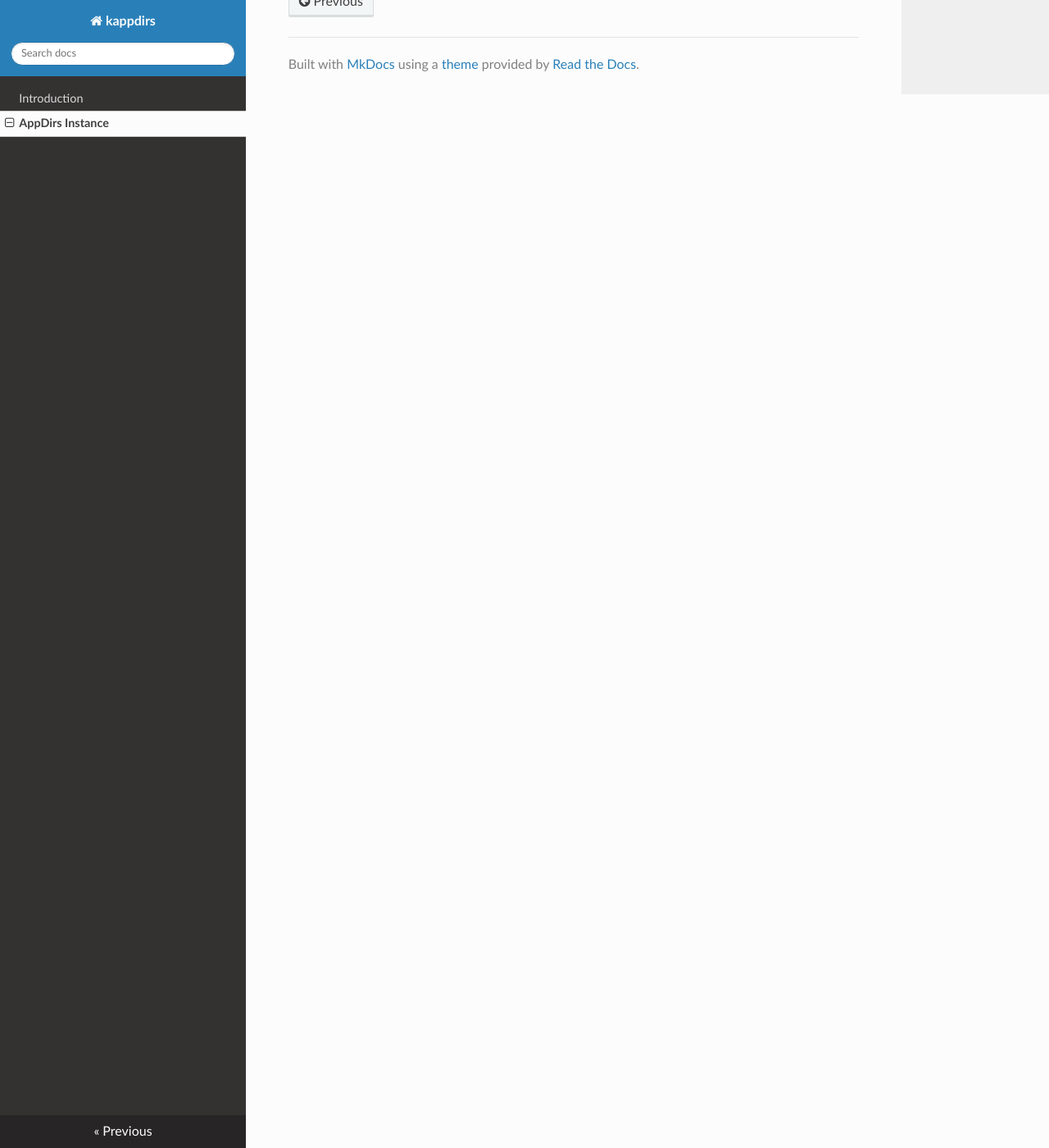
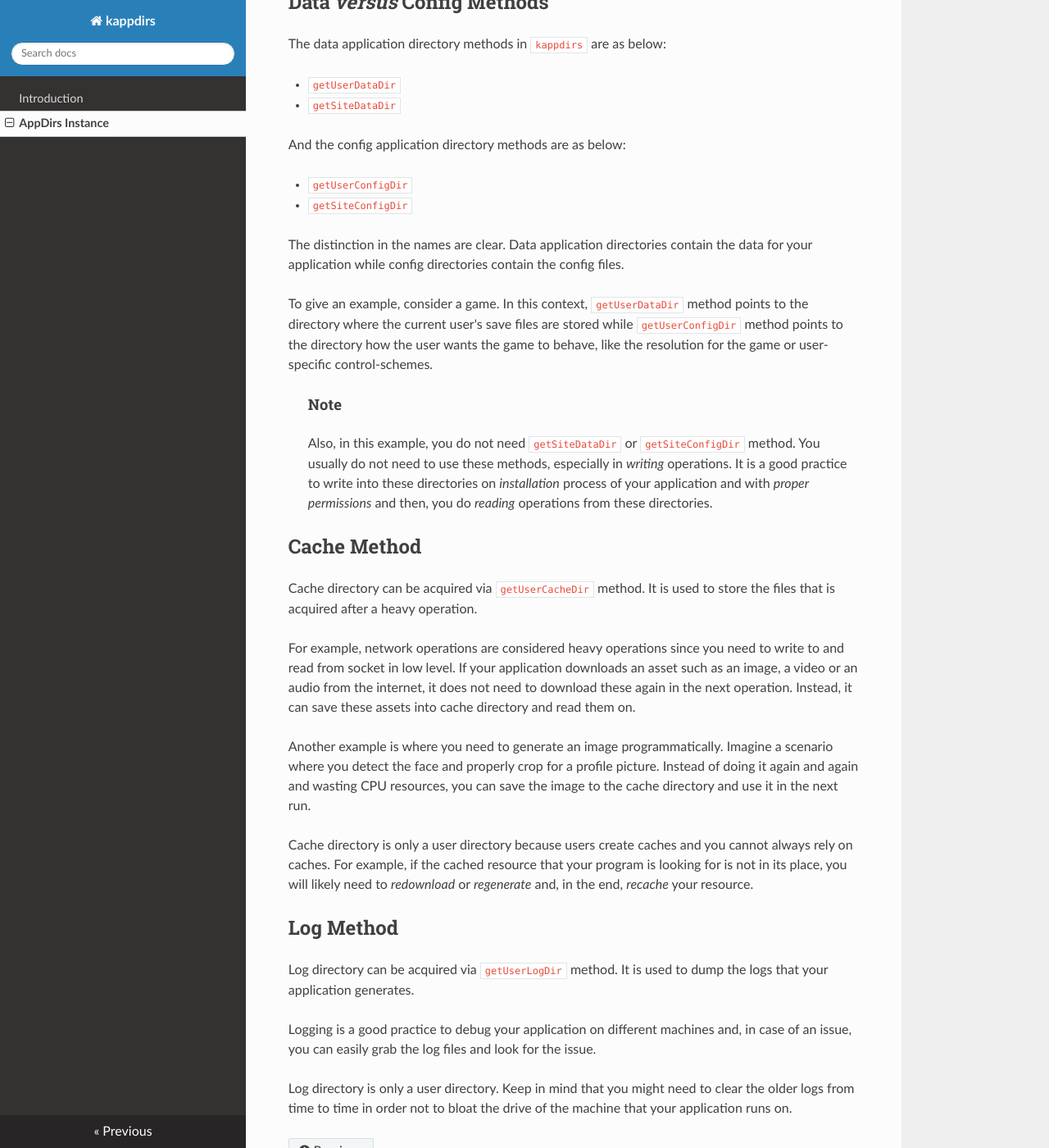
Before and after one commit to erayerdin/kappdirs, an MkDocs documentation site: the page built from docs/appdirs.md, in a window 1280 px wide and 1400 px high, scrolled down 1942 px. Shown: the whole window at 82% size. Built offline with MkDocs 1.6.1, drawn with Linux system fonts in a browser that asks for light colours; nearby versions of some CDN libraries.

Commit message:
completed the purpose of directories in appdirs docs

```diff
--- a/docs/appdirs.md
+++ b/docs/appdirs.md
@@ -62,7 +62,7 @@ keep in mind that these methods are based on a convention, which means you
 can break the conventions any time you want, but it is just easier to keep
 it alive.
 
-## User *versus* Site Methods
+<h2>User <em>versus</em> Site Methods</h2>
 
 The user application directory methods in `kappdirs` are as below:
 
@@ -87,3 +87,69 @@ On the other hand, site-based methods point at system-wide directories.
 Your user might or might not have specific accesses to these directories.
 You usually need to store system-wide data in these directories which will
 naturally effect the other users in the same machine.
+
+<h2>Data <em>versus</em> Config Methods</h2>
+
+The data application directory methods in `kappdirs` are as below:
+
+ - `getUserDataDir`
+ - `getSiteDataDir`
+
+And the config application directory methods are as below:
+
+ - `getUserConfigDir`
+ - `getSiteConfigDir`
+
+The distinction in the names are clear. Data application directories contain
+the data for your application while config directories contain the config
+files.
+
+To give an example, consider a game. In this context, `getUserDataDir`
+method points to the directory where the current user's save files are
+stored while `getUserConfigDir` method points to the directory how the user
+wants the game to behave, like the resolution for the game or user-specific
+control-schemes.
+
+ > <h4>Note</h4>
+ >
+ > Also, in this example, you do not need `getSiteDataDir` or
+ > `getSiteConfigDir` method. You usually do not need to use these methods,
+ > especially in *writing* operations. It is a good practice to write into
+ > these directories on *installation* process of your application and with
+ > *proper permissions* and then, you do *reading* operations from these
+ > directories.
+
+<h2>Cache Method</h2>
+
+Cache directory can be acquired via `getUserCacheDir` method. It is used to
+store the files that is acquired after a heavy operation.
+
+For example, network operations are considered heavy operations since you
+need to write to and read from socket in low level. If your application
+downloads an asset such as an image, a video or an audio from the internet,
+it does not need to download these again in the next operation. Instead, it
+can save these assets into cache directory and read them on.
+
+Another example is where you need to generate an image programmatically.
+Imagine a scenario where you detect the face and properly crop for a
+profile picture. Instead of doing it again and again and wasting CPU
+resources, you can save the image to the cache directory and use it in the
+next run.
+
+Cache directory is only a user directory because users create caches and
+you cannot always rely on caches. For example, if the cached resource that
+your program is looking for is not in its place, you will likely need to
+*redownload* or *regenerate* and, in the end, *recache* your resource.
+
+<h2>Log Method</h2>
+
+Log directory can be acquired via `getUserLogDir` method. It is used to
+dump the logs that your application generates.
+
+Logging is a good practice to debug your application on different machines
+and, in case of an issue, you can easily grab the log files and look for
+the issue.
+
+Log directory is only a user directory. Keep in mind that you might need to
+clear the older logs from time to time in order not to bloat the drive of
+the machine that your application runs on.
```
